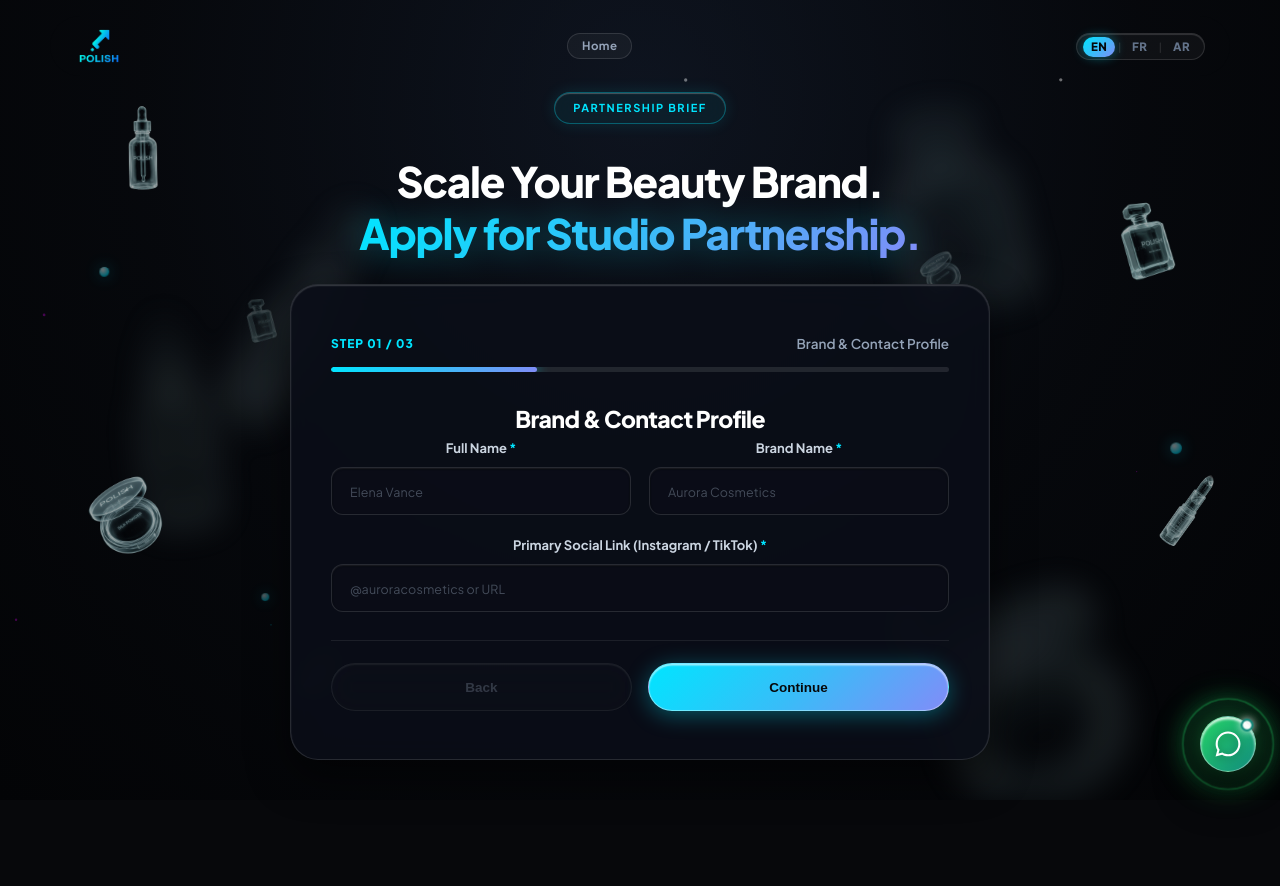
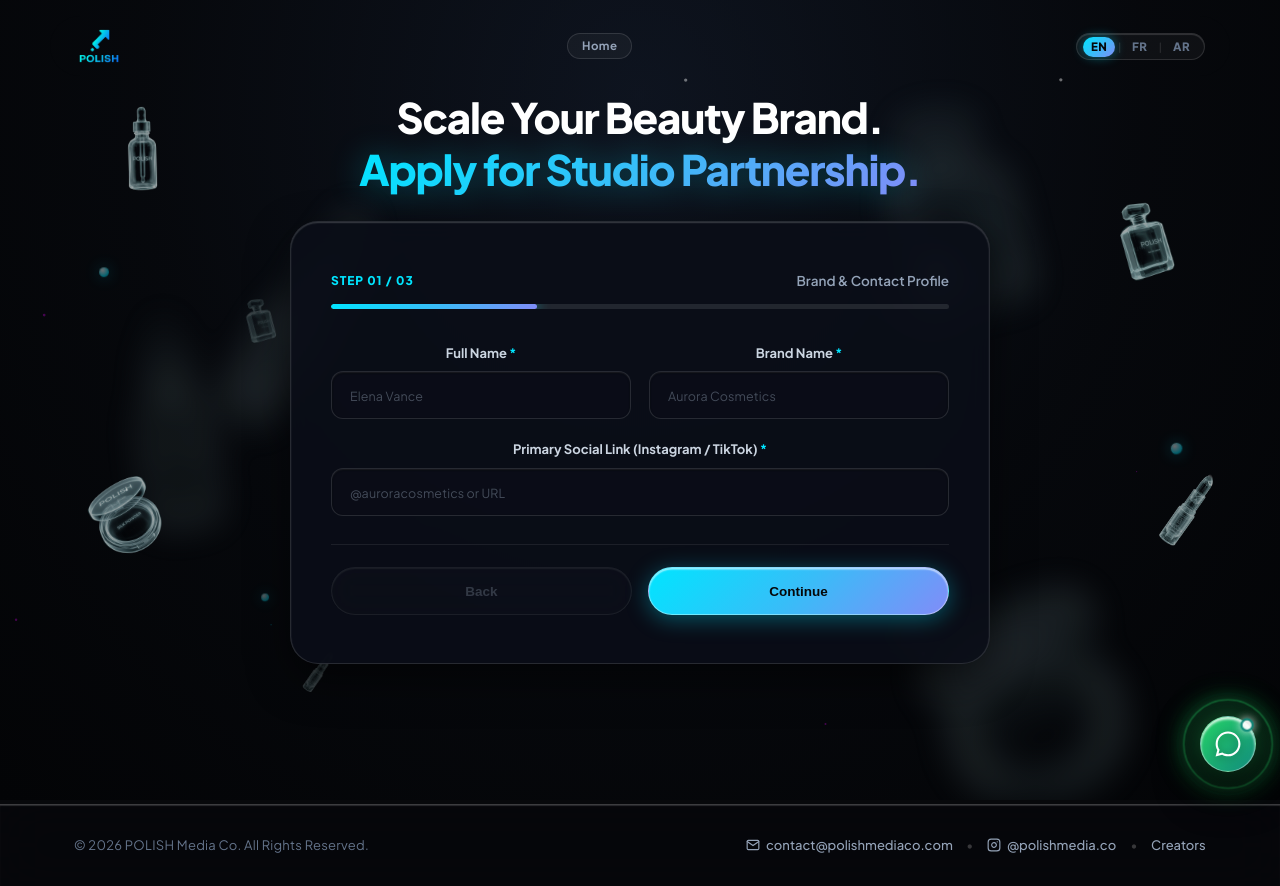
Before and after one commit to polishmediaco-hash/polish-agency-web, a website: page public/apply.html in a window 1280 px wide. Shown: the top 886 px of the page. Drawn offline with Linux system fonts and the light colour scheme.

Commit message:
fix(forms): remove pill titles from both form pages, remove creator subtext, and eliminate duplicate title above full name

```diff
--- a/public/apply.html
+++ b/public/apply.html
@@ -25,7 +25,7 @@
   <link href="https://fonts.googleapis.com/css2?family=Plus+Jakarta+Sans:wght@400;500;600;700;800&display=swap" rel="stylesheet">
 
   <!-- Stylesheet -->
-  <link rel="stylesheet" href="/css/style.css?v=22.0">
+  <link rel="stylesheet" href="/css/style.css?v=23.0">
 </head>
 <body>
 
@@ -111,8 +111,7 @@
   <main class="hero-section" style="padding-top: 92px;">
     <div class="container">
       <div class="section-head" style="margin-bottom: 24px;">
-        <div class="eyebrow-tag" data-i18n="apply.eyebrow">PARTNERSHIP BRIEF</div>
-        <h1 class="section-h2 kinetic-title" style="font-size: clamp(28px, 4vw, 42px); margin-top: 10px;">
+        <h1 class="section-h2 kinetic-title" style="font-size: clamp(28px, 4vw, 42px); margin: 0;">
           <span class="kinetic-line"><span class="kinetic-text" data-i18n="apply.h1Line1">Scale Your Beauty Brand.</span></span>
           <span class="kinetic-line"><span class="kinetic-text gradient-accent" data-i18n="apply.h1Line2">Apply for Studio Partnership.</span></span>
         </h1>
@@ -137,8 +136,6 @@
           <form id="polishWizardForm" novalidate>
             <!-- STEP 1: About You & Your Brand -->
             <div class="form-step-pane active" data-step="1">
-              <h3 class="step-lead-title" data-i18n="apply.step1Title">Brand & Contact Profile</h3>
-
               <div class="input-grid-2">
                 <div class="field-group">
                   <label class="field-label" for="fullName"><span data-i18n="apply.fullName">Full Name</span> <span class="req">*</span></label>
--- a/public/creators.html
+++ b/public/creators.html
@@ -15,7 +15,7 @@
   <link href="https://fonts.googleapis.com/css2?family=Plus+Jakarta+Sans:wght@300;400;500;600;700;800&display=swap" rel="stylesheet">
 
   <!-- Core Stylesheet -->
-  <link rel="stylesheet" href="/css/style.css?v=22.0">
+  <link rel="stylesheet" href="/css/style.css?v=23.0">
 </head>
 <body class="page-apply">
 
@@ -101,15 +101,11 @@
   <main class="hero-section" style="padding-top: 92px;">
     <div class="container">
 
-      <div class="section-head" style="margin-bottom: 38px;">
-        <div class="eyebrow-tag" data-i18n="creators.eyebrow" data-cms="creators-eyebrow">CREATOR & UGC NETWORK</div>
-        <h1 class="section-h2 kinetic-title" style="font-size: clamp(28px, 4vw, 42px); margin: 12px 0;">
+      <div class="section-head" style="margin-bottom: 28px;">
+        <h1 class="section-h2 kinetic-title" style="font-size: clamp(28px, 4vw, 42px); margin: 0;">
           <span class="kinetic-line"><span class="kinetic-text" data-i18n="creators.h1Line1" data-cms="creators-headlineLine1">Create for Leading Beauty Brands.</span></span>
           <span class="kinetic-line"><span class="kinetic-text gradient-accent" data-i18n="creators.h1Line2" data-cms="creators-headlineLine2">Join the POLISH Creator Network.</span></span>
         </h1>
-        <p class="section-p" style="max-width: 620px; margin: 0 auto;" data-i18n="creators.p" data-cms="creators-description">
-          Get cast for paid brand campaigns, product gifting, and monthly creator retainers.
-        </p>
       </div>
 
       <!-- Form Container Card -->
```
Also changed, not shown: public/index.html (+1 -1 lines).
